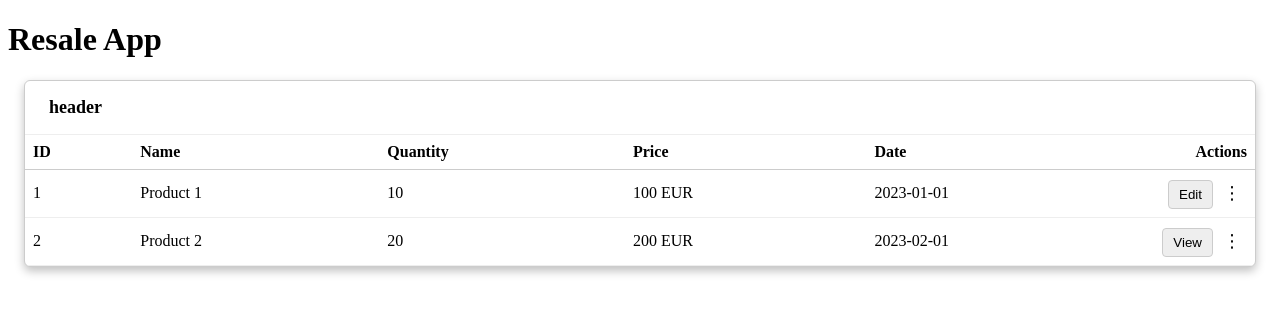
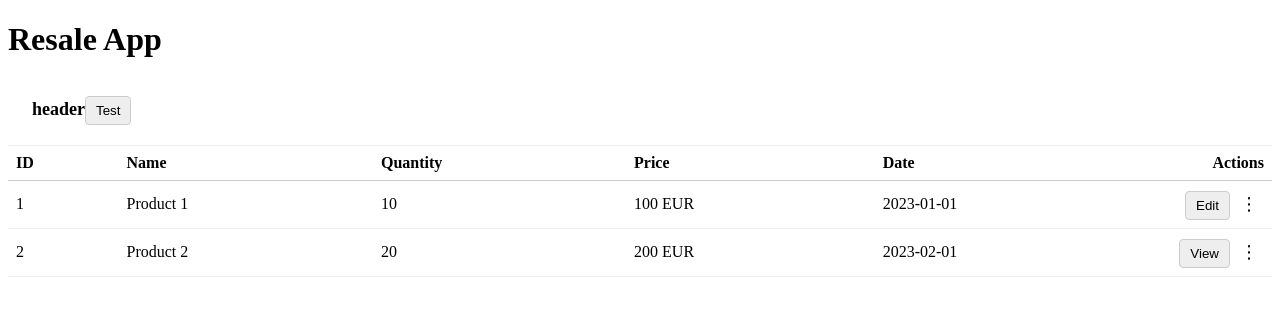
Before and after one commit to KarelStastny/goods-ledger, a React (Create React App) app: page / in a window 1280 px wide. Shown: the top 316 px of the page. Built offline with nearby package versions, Linux system fonts and the light colour scheme.

Commit message:
Some Implement

```diff
--- a/src/components/simply-components/Button.jsx
+++ b/src/components/simply-components/Button.jsx
@@ -8,11 +8,11 @@ import React from "react";
 //@@viewOn:helpers
 //@@viewOff:helpers
 
-function Button({ children, onClick, style = {}, ...props }) {
+function Button({ children, onClick, onClose, style = {}, ...props }) {
   //@@viewOn:render
   return (
     <button
-      onClick={onClick}
+      onClick={onClick || onClose}
       style={{
         padding: "6px 10px",
         backgroundColor: "#eee",
--- a/src/components/simply-components/Modal.jsx
+++ b/src/components/simply-components/Modal.jsx
@@ -1,5 +1,6 @@
 //@@viewOn:imports
 import React from "react";
+import Pending from "./Pending";
 //@@viewOff:imports
 
 //@@viewOn:constants
@@ -79,7 +80,8 @@ function Modal({
 
         {/* Content */}
         <div style={{ padding: "24px" }}>
-          {content}
+
+          {content ? content : <Pending />}
         </div>
 
         {/* Footer */}
--- a/src/components/table/Table.jsx
+++ b/src/components/table/Table.jsx
@@ -10,7 +10,7 @@ import Popover from "../simply-components/Popover";
 //@@viewOn:helpers
 //@@viewOff:helpers
 
-function Table({ columnsDefinition = [], data = [], header = "header", layout = "block" }) {
+function Table({ columnsDefinition = [], data = [], blockActions=[], header = "header", layout = "block" }) {
   const [openPopoverIndex, setOpenPopoverIndex] = useState(null);
 
   //@@viewOn:render
@@ -24,11 +24,14 @@ function Table({ columnsDefinition = [], data = [], header = "header", layout =
             fontSize: 18,
             borderBottom: "1px solid #eee",
             position: "relative",
-
             zIndex: 1,
           }}
         >
           {header}
+          {blockActions &&
+            blockActions.map((action, i) => (
+              <Button key={i} style={{ marginBottom: 4 }} onClick={action.onClick} onClose={action.onClose}>{action.label}</Button>
+            ))}
         </div>
       )}
       <table style={{ width: "100%", borderCollapse: "collapse" }}>
--- a/src/goods-ledger/GoodsLedger.jsx
+++ b/src/goods-ledger/GoodsLedger.jsx
@@ -1,5 +1,5 @@
 //@@viewOn:imports
-import React from "react";
+import React, { useState } from "react";
 import Table from "../components/table/Table";
 import Modal from "../components/simply-components/Modal";
 //@@viewOff:imports
@@ -14,8 +14,16 @@ const tableData = [
     date: "2023-01-01",
     actionList: [
       { label: "Edit", onClick: (row) => alert(`Edit ${row.name}`) },
-      { label: "Delete", onClick: (row) => alert(`Delete ${row.name}`), collapsed: true },
-      { label: "Duplicate", onClick: (row) => alert(`Duplicate ${row.name}`), collapsed: true },
+      {
+        label: "Delete",
+        onClick: (row) => alert(`Delete ${row.name}`),
+        collapsed: true,
+      },
+      {
+        label: "Duplicate",
+        onClick: (row) => alert(`Duplicate ${row.name}`),
+        collapsed: true,
+      },
     ],
   },
   {
@@ -26,23 +34,36 @@ const tableData = [
     date: "2023-02-01",
     actionList: [
       { label: "View", onClick: (row) => alert(`View ${row.name}`) },
-      { label: "Archive", onClick: (row) => alert(`Archive ${row.name}`), collapsed: true },
-      { label: "Archive", onClick: (row) => alert(`Archive ${row.name}`), collapsed: true },
-      { label: "Archive", onClick: (row) => alert(`Archive ${row.name}`), collapsed: true },
-      { label: "Archive", onClick: (row) => alert(`Archive ${row.name}`), collapsed: true },
-
+      {
+        label: "Archive",
+        onClick: (row) => alert(`Archive ${row.name}`),
+        collapsed: true,
+      },
+      {
+        label: "Archive",
+        onClick: (row) => alert(`Archive ${row.name}`),
+        collapsed: true,
+      },
+      {
+        label: "Archive",
+        onClick: (row) => alert(`Archive ${row.name}`),
+        collapsed: true,
+      },
+      {
+        label: "Archive",
+        onClick: (row) => alert(`Archive ${row.name}`),
+        collapsed: true,
+      },
     ],
   },
 ];
-
 
 const columnsDefinition = [
   { Header: "ID", key: "id" },
   { Header: "Name", key: "name" },
   { Header: "Quantity", key: "quantity" },
-  { Header: "Price", key: "price", cell: (row) => `${row.price} EUR`, },
+  { Header: "Price", key: "price", cell: (row) => `${row.price} EUR` },
   { Header: "Date", key: "date" },
-
 ];
 //@@viewOff:constants
 
@@ -50,16 +71,27 @@ const columnsDefinition = [
 //@@viewOff:helpers
 
 function GoodsLedger() {
+  const [createModal, setCreateModal] = useState({ open: false });
   //@@viewOn:render
   return (
     <div>
-      <Table data={tableData} columnsDefinition={columnsDefinition} />
-  <Modal
-        open={false}
-        onClose={() => {}}
-        header="Goods Ledger"
-        content={<div>Content goes here</div>}
-       footer={<div>Footer goes here</div>}
+      <Table
+        data={tableData}
+        columnsDefinition={columnsDefinition}
+        layout="default"
+        blockActions={[
+          {
+            label: "Test",
+            onClick: () => setCreateModal({ open: true }),
+          },
+        ]}
+      />
+      <Modal
+        open={createModal.open}
+        onClose={() => setCreateModal({ open: false })}
+        header="Create New Entry"
+        content={""}
+        footer={<div>Footer goes here</div>}
         showCloseButton={true}
         showSubmitButton={false}
       />
```
